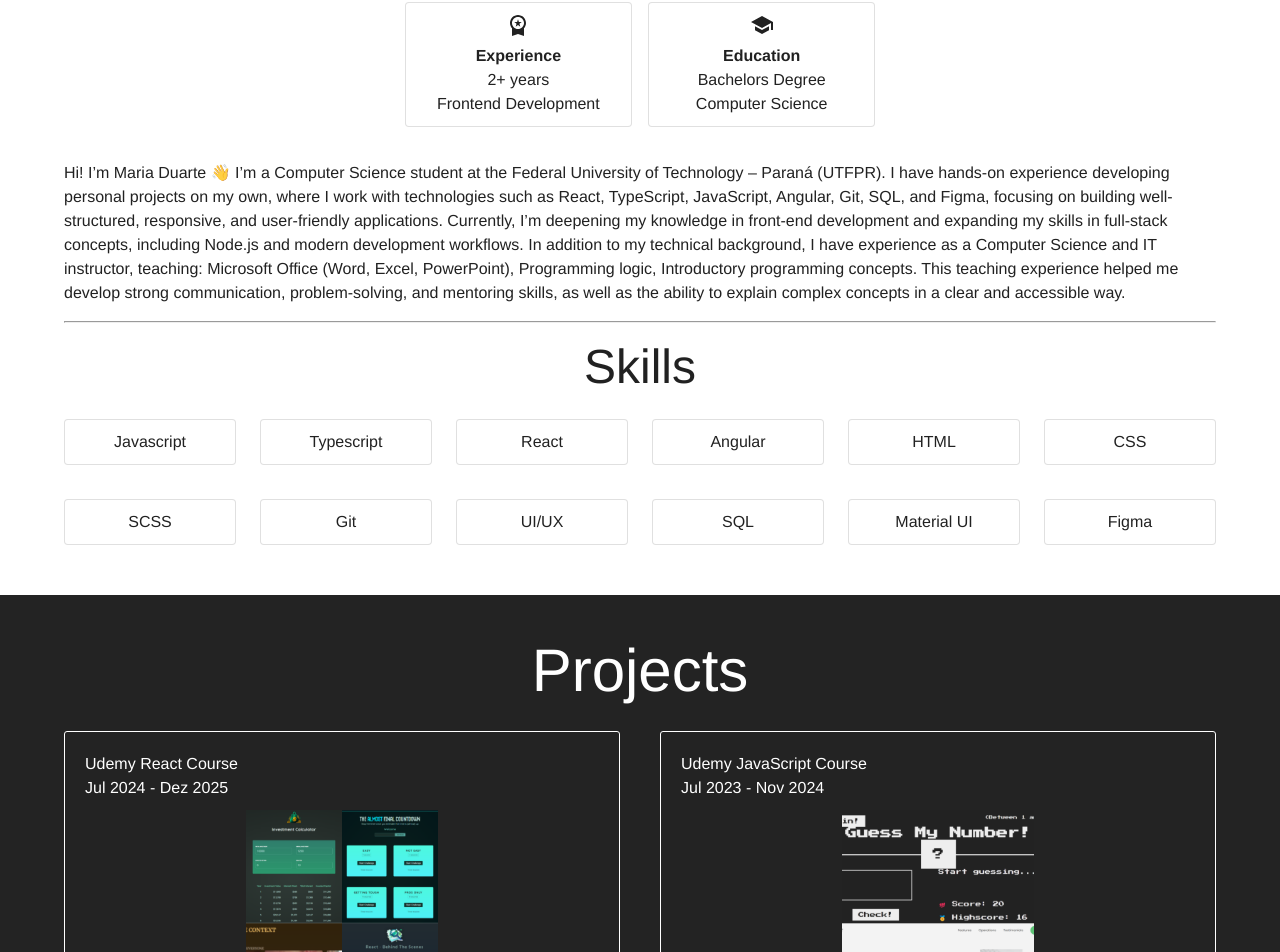
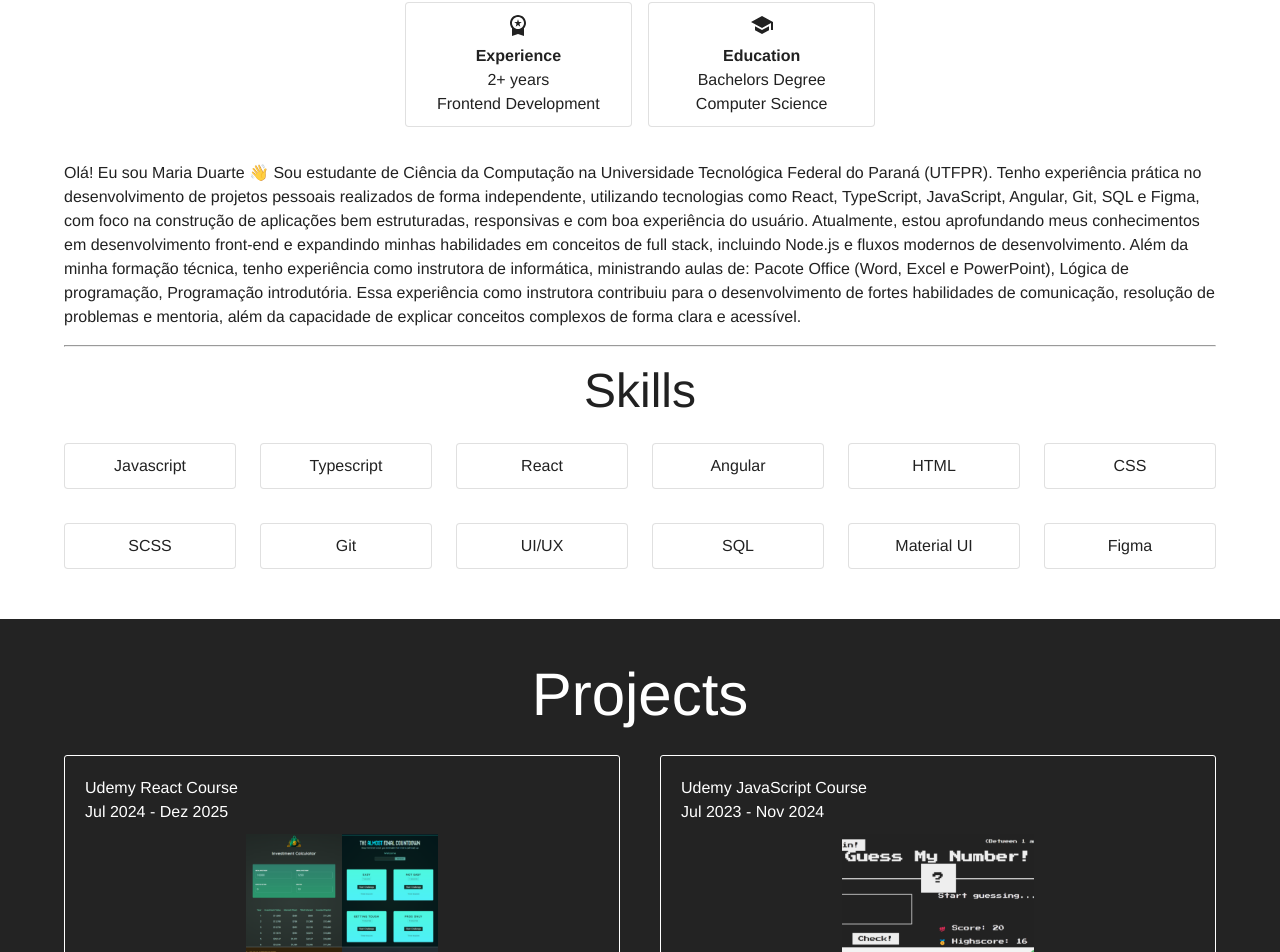
Before and after one commit to duartemariaa/my-portfolio, a React (Vite) app: page / in a window 1280 px wide. Shown: the part 934-1886 px from the top of the page. Built offline with nearby package versions, Linux system fonts and the light colour scheme.

Commit message:
chore: translate about section content

```diff
--- a/src/pages/Home/sections/About/About.tsx
+++ b/src/pages/Home/sections/About/About.tsx
@@ -47,15 +47,15 @@ const About: React.FC = () => {
         </Grid>
         <Box pb={1}>
           <Typography>
-            Hi! I’m Maria Duarte 👋
-            I’m a Computer Science student at the Federal University of Technology – Paraná (UTFPR).
-            I have hands-on experience developing personal projects on my own, where I work with technologies such as React, TypeScript, JavaScript, Angular, Git, SQL, and Figma, focusing on building well-structured, responsive, and user-friendly applications.
-            Currently, I’m deepening my knowledge in front-end development and expanding my skills in full-stack concepts, including Node.js and modern development workflows.
-            In addition to my technical background, I have experience as a Computer Science and IT instructor, teaching:
-            Microsoft Office (Word, Excel, PowerPoint),
-            Programming logic,
-            Introductory programming concepts.
-            This teaching experience helped me develop strong communication, problem-solving, and mentoring skills, as well as the ability to explain complex concepts in a clear and accessible way.
+            Olá! Eu sou Maria Duarte 👋
+            Sou estudante de Ciência da Computação na Universidade Tecnológica Federal do Paraná (UTFPR).
+            Tenho experiência prática no desenvolvimento de projetos pessoais realizados de forma independente, utilizando tecnologias como React, TypeScript, JavaScript, Angular, Git, SQL e Figma, com foco na construção de aplicações bem estruturadas, responsivas e com boa experiência do usuário.
+            Atualmente, estou aprofundando meus conhecimentos em desenvolvimento front-end e expandindo minhas habilidades em conceitos de full stack, incluindo Node.js e fluxos modernos de desenvolvimento.
+            Além da minha formação técnica, tenho experiência como instrutora de informática, ministrando aulas de:
+            Pacote Office (Word, Excel e PowerPoint),
+            Lógica de programação,
+            Programação introdutória.
+            Essa experiência como instrutora contribuiu para o desenvolvimento de fortes habilidades de comunicação, resolução de problemas e mentoria, além da capacidade de explicar conceitos complexos de forma clara e acessível.
           </Typography>
         </Box>
         <hr/>
```
